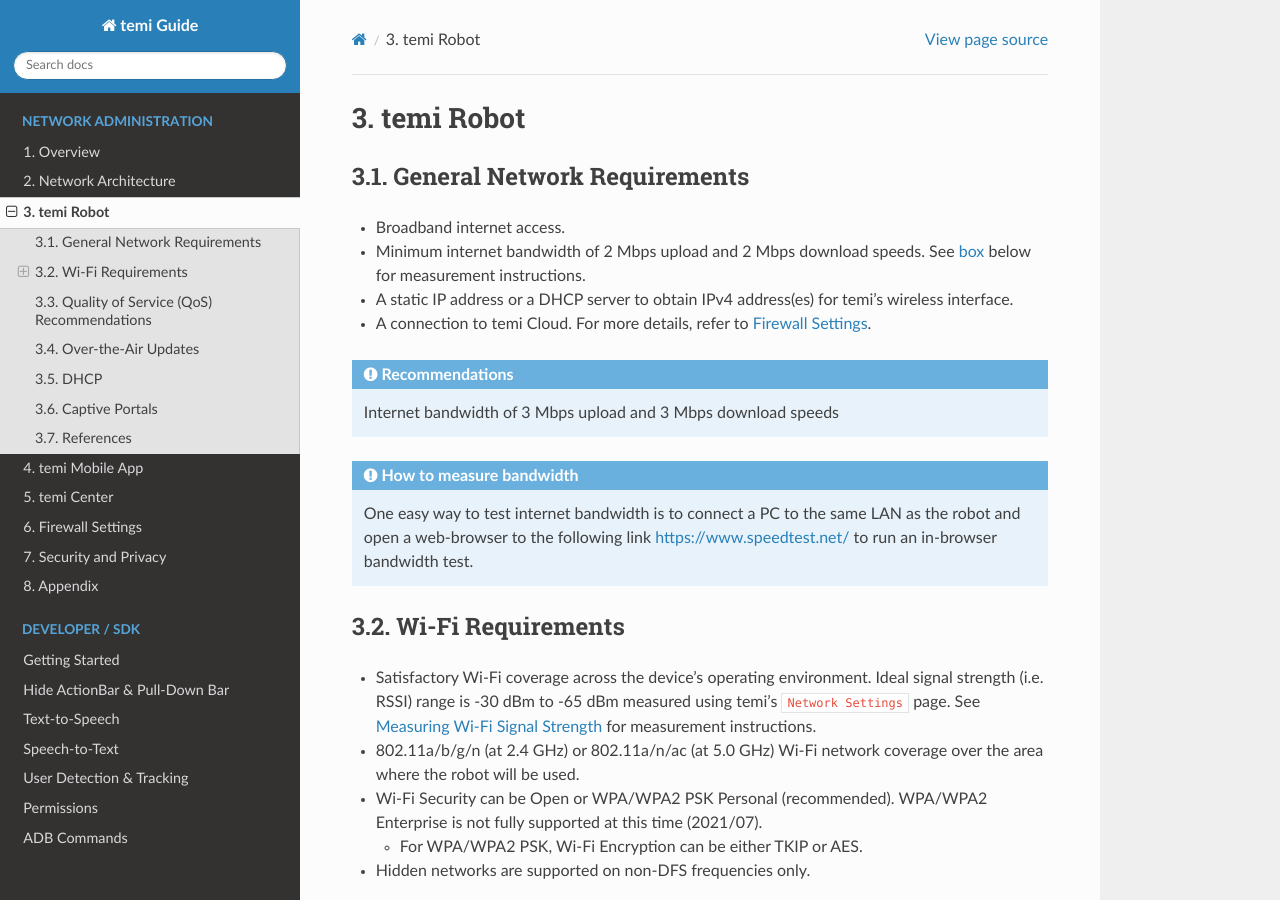
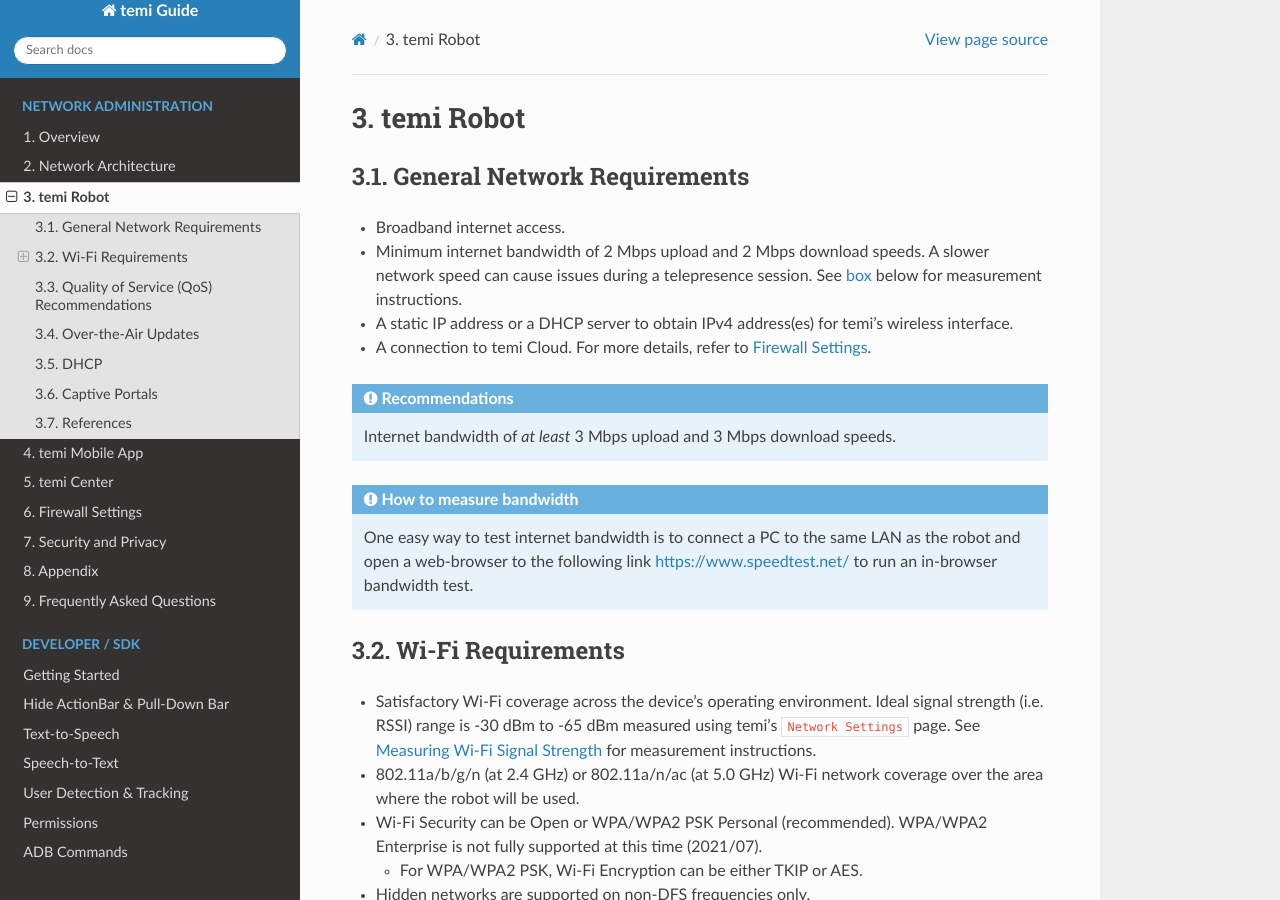
Before and after one commit to hapi-robo/temi-guide, a Sphinx documentation site: the page built from docs/source/network-admin/03_temi-robot.rst, in a window 1280 px wide and 900 px high. Built offline with Sphinx 7.4.7 and the Read the Docs theme 2.0.0, drawn with Linux system fonts in a browser that asks for light colours.

Commit message:
Adds FAQ and updates document to clarify some issues

```diff
--- a/docs/source/conf.py
+++ b/docs/source/conf.py
@@ -52,7 +52,7 @@
 # Add any paths that contain custom static files (such as style sheets) here,
 # relative to this directory. They are copied after the builtin static files,
 # so a file named "default.css" will overwrite the builtin "default.css".
-html_static_path = ['_static']
+# html_static_path = ['_static']
 
 # -- Options for Localization -------------------------------------------------
 gettext_uuid = True # https://www.sphinx-doc.org/en/master/usage/configuration.html#confval-gettext_uuid
--- a/docs/source/index.rst
+++ b/docs/source/index.rst
@@ -16,6 +16,7 @@
    network-admin/06_firewall
    network-admin/07_security-privacy
    network-admin/10_appendix
+   network-admin/11_faq
 
 .. toctree::
    :maxdepth: 1
--- a/docs/source/network-admin/03_temi-robot.rst
+++ b/docs/source/network-admin/03_temi-robot.rst
@@ -6,13 +6,13 @@
 ============================
 
 - Broadband internet access.
-- Minimum internet bandwidth of 2 Mbps upload and 2 Mbps download speeds. See :ref:`box <temi-robot-how-to-measure-bandwidth>` below for measurement instructions.
+- Minimum internet bandwidth of 2 Mbps upload and 2 Mbps download speeds. A slower network speed can cause issues during a telepresence session. See :ref:`box <temi-robot-how-to-measure-bandwidth>` below for measurement instructions.
 - A static IP address or a DHCP server to obtain IPv4 address(es) for temi's wireless interface.
 - A connection to temi Cloud. For more details, refer to :ref:`firewall-settings`.
 
 .. admonition:: Recommendations
 
-  Internet bandwidth of 3 Mbps upload and 3 Mbps download speeds
+  Internet bandwidth of `at least` 3 Mbps upload and 3 Mbps download speeds.
 
 .. _temi-robot-how-to-measure-bandwidth:
 
--- a/docs/source/network-admin/04_temi-mobile-app.rst
+++ b/docs/source/network-admin/04_temi-mobile-app.rst
@@ -6,12 +6,12 @@
 ============================
 
 - Broadband internet access, which can either come from a Wi-Fi LAN or 4G LTE connection.
-- Minimum internet bandwidth of 2 Mbps upload and 2 Mbps download speeds. See :ref:`box <temi-mobile-app-how-to-measure-bandwidth>` below for measurement instructions.
+- Minimum internet bandwidth of 2 Mbps upload and 2 Mbps download speeds. A slower network speed can cause issues during a telepresence session. See :ref:`box <temi-mobile-app-how-to-measure-bandwidth>` below for measurement instructions.
 - A connection to temi Cloud. For more details, refer to :ref:`firewall-settings`.
 
 .. admonition:: Recommendations
 
-  Internet bandwidth of 3 Mbps upload and 3 Mbps download speeds
+  Internet bandwidth of `at least` 3 Mbps upload and 3 Mbps download speeds.
 
 .. _temi-mobile-app-how-to-measure-bandwidth:
 
--- a/docs/source/network-admin/05_temi-center.rst
+++ b/docs/source/network-admin/05_temi-center.rst
@@ -6,12 +6,12 @@
 ============================
 
 - Broadband internet access. Wired connection preferred, over a CAT-5 ethernet cable.
-- Minimum internet bandwidth of 2 Mbps upload and 2 Mbps download speeds. See :ref:`box <temi-center-how-to-measure-bandwidth>` below for measurement instructions.
+- Minimum internet bandwidth of 2 Mbps upload and 2 Mbps download speeds. A slower network speed can cause issues during a telepresence session. See :ref:`box <temi-center-how-to-measure-bandwidth>` below for measurement instructions.
 - A connection to temi Cloud. For more details, refer to :ref:`firewall-settings`.
 
 .. admonition:: Recommendations
 
-  Internet bandwidth of 3 Mbps upload and 3 Mbps download speeds
+  Internet bandwidth of `at least` 3 Mbps upload and 3 Mbps download speeds.
 
 .. _temi-center-how-to-measure-bandwidth:
 
--- a/docs/source/network-admin/10_appendix.rst
+++ b/docs/source/network-admin/10_appendix.rst
@@ -10,6 +10,8 @@
 .. Attention:: Wi-Fi signal strength must be measured using the wireless device that will be using Wi-Fi. For example, do not measure Wi-Fi signal strength using a smartphone when the Wi-Fi signal will be used by the robot. The antennas on the smartphone and robot are different, which will make the Wi-Fi signal strength measurements different.
 
 Use the following instructions to measure Wi-Fi signal strength on the robot.
+
+.. Important:: Remember to check the robot's Wi-Fi signal strength across its entire operating environment. Signal strength changes depending on where the robot is in the environment, and in general signal strength decreases the further you are away from the Wi-Fi access point.
 
 .. figure:: assets/images/appendix/homescreen.png
   :alt: Home screen
```
Also changed, not shown: other parts of docs/source/network-admin/03_temi-robot.rst (+2 -0 lines), docs/source/network-admin/11_faq.rst (added, +17 -0 lines).
